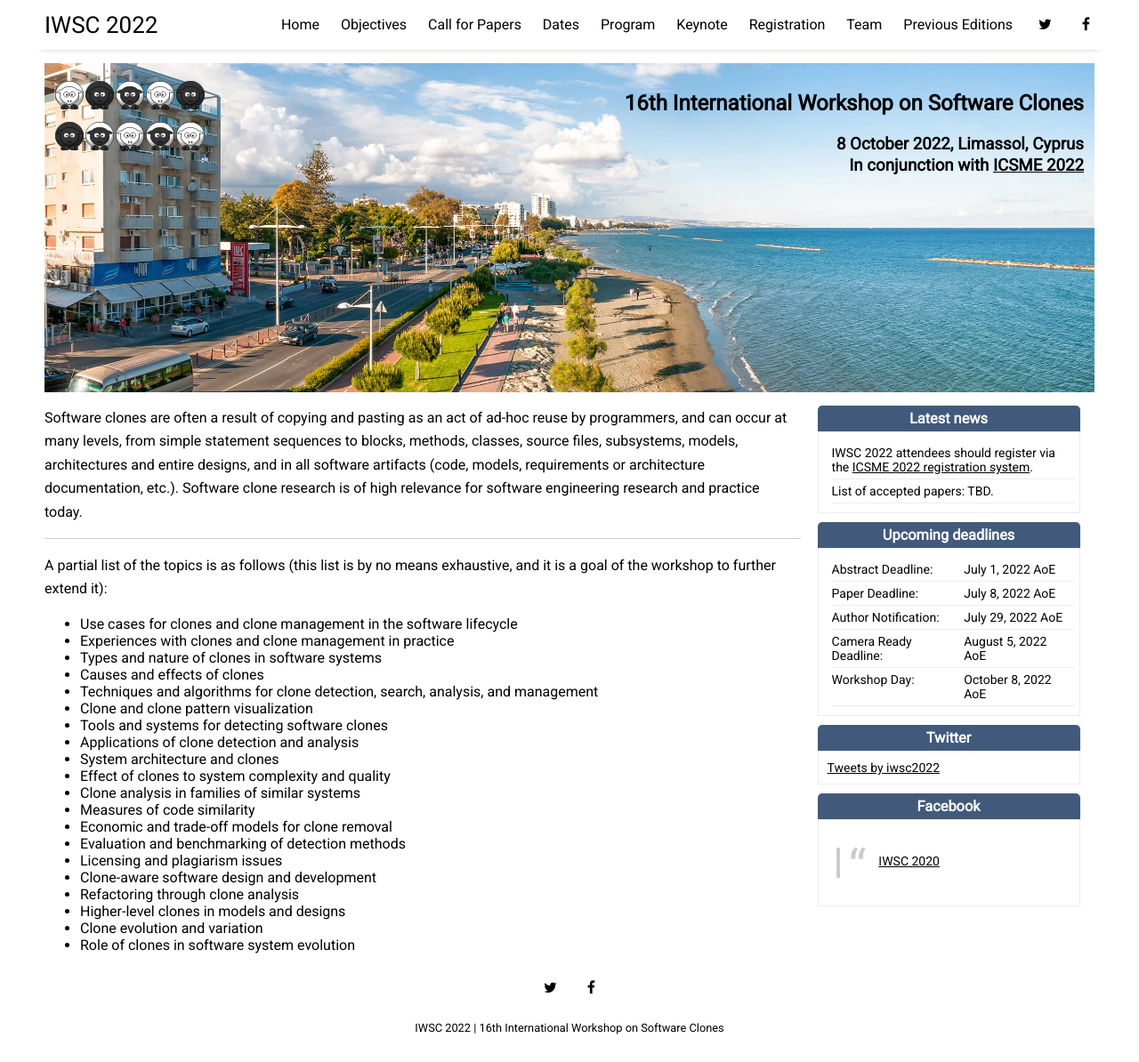
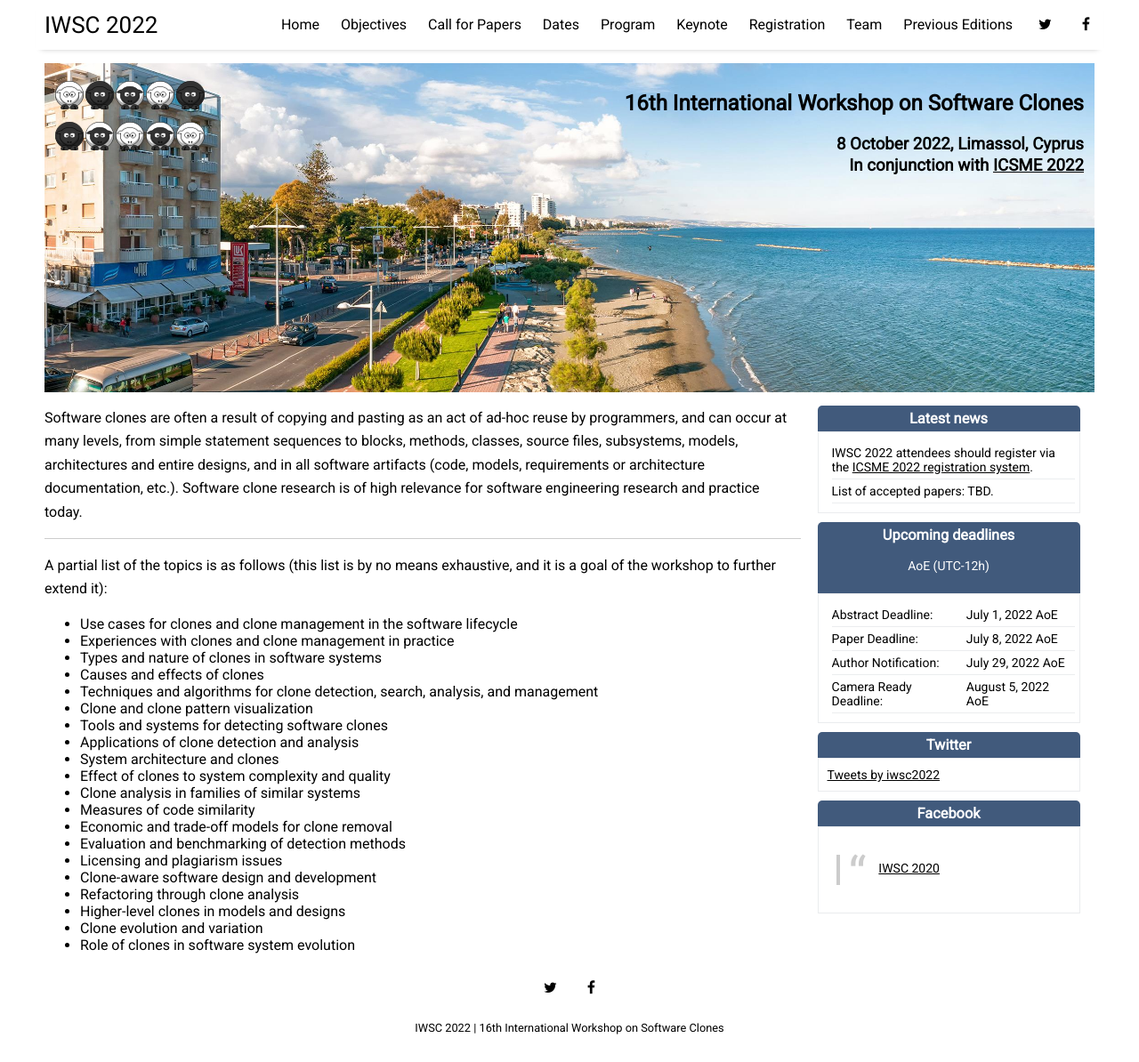
Before and after one commit to iwsc2023/iwsc2023.github.io, a Jekyll site: the page built from index.html, in a window 1280 px wide and 1194 px high. Shown: the whole window at 89% size. Built offline with Jekyll 4.4.1, drawn with Linux system fonts in a browser that asks for light colours; nearby versions of some CDN libraries; the list of posts is cut into pages by our own code; comment, search, counter and statistics services are not loaded.

Commit message:
add important dates

```diff
--- a/_includes/sidebar.html
+++ b/_includes/sidebar.html
@@ -17,7 +17,7 @@
       </table>
     </div>
     <div class="header">
-      <h3>Upcoming deadlines</h3>
+      <h3>Upcoming deadlines</h3> <p>AoE (UTC-12h)</p>
     </div>
     <div class="grey_box">
       <table class="tg">
@@ -37,10 +37,6 @@
         <tr>
           <td class="tg-col">Camera Ready Deadline:</td>
           <td class="tg-col">August 5, 2022 AoE</td>
-        </tr>
-        <tr>
-          <td class="tg-col">Workshop Day:</td>
-          <td class="tg-col">October 8, 2022 AoE</td>
         </tr>
       </table>
     </div>
```
